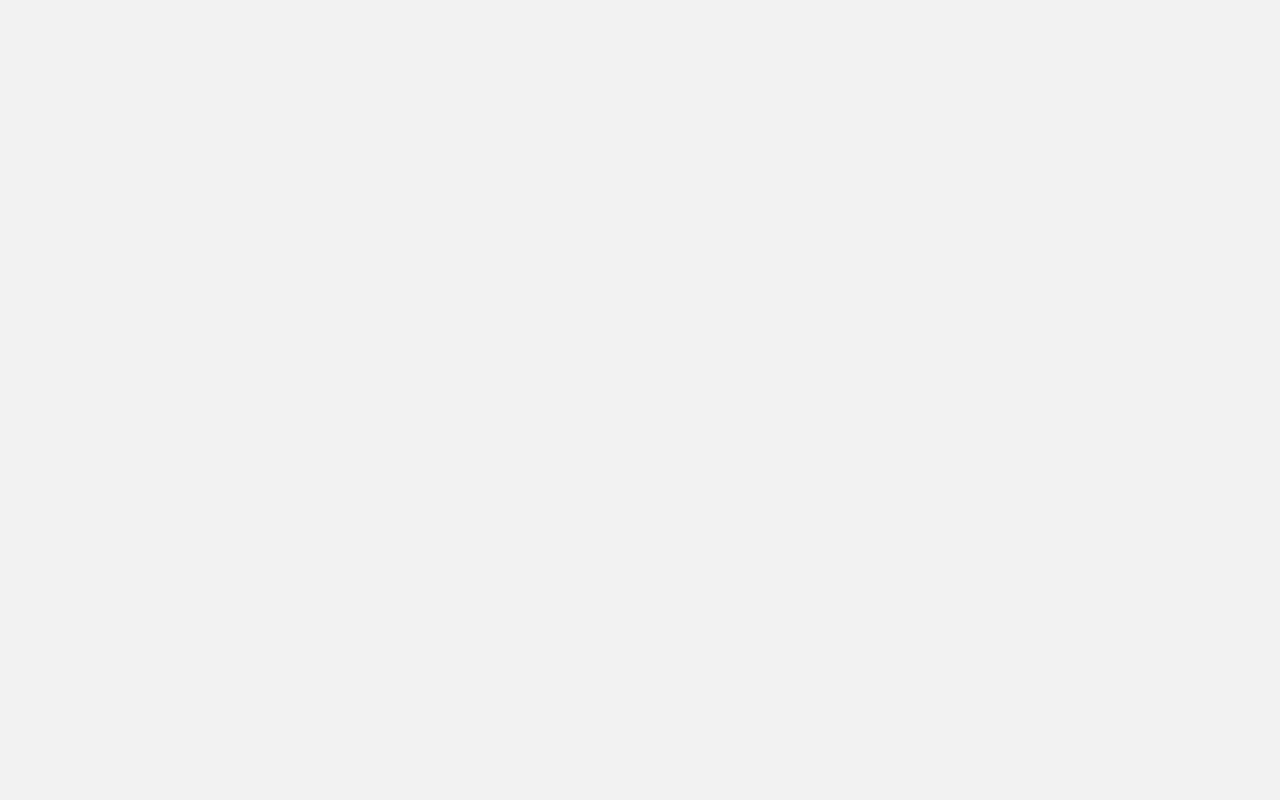
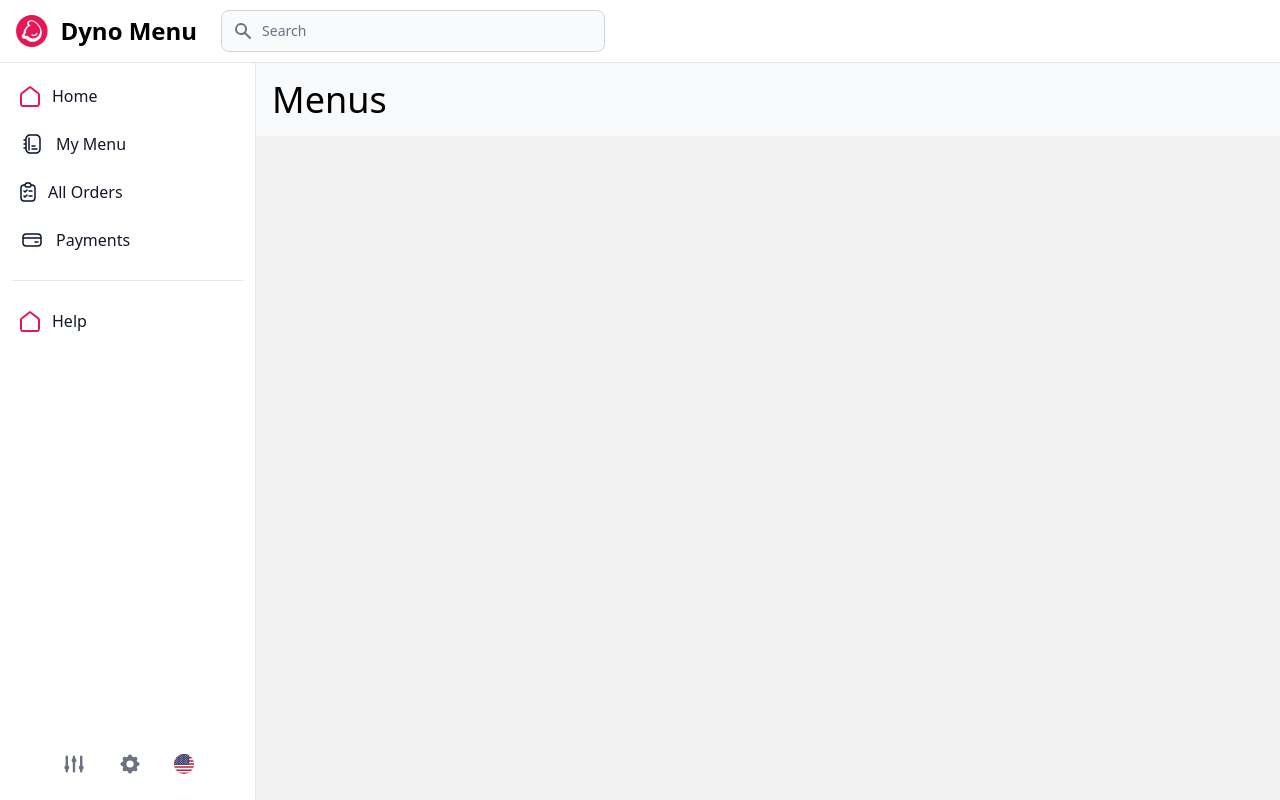
Before and after one commit to dyno-verse/dynomenu-frontend-business, a Nuxt app: page /dashboard/menu in a window 1280 px wide. Before the commit this address had no page. Built offline with nearby package versions, Linux system fonts and the light colour scheme.

Commit message:
added pages

```diff
--- a/layouts/main.vue
+++ b/layouts/main.vue
@@ -116,40 +116,40 @@
         </form>
         <ul class="space-y-2">
           <li>
-            <a
-                href="#"
+            <NuxtLink
+                to="/dashboard"
                 class="flex items-center p-2 text-base font-medium text-gray-900 rounded-lg dark:text-white hover:bg-gray-100 dark:hover:bg-gray-700 group"
             >
               <img src="../assets/imgs/ic_home.svg">
               <span class="ml-3">Home</span>
-            </a>
+            </NuxtLink>
           </li>
           <li>
-            <a
-                href="#"
+            <NuxtLink
+                to="/dashboard/menu"
                 class="flex items-center p-2 text-base font-medium text-gray-900 rounded-lg dark:text-white hover:bg-gray-100 dark:hover:bg-gray-700 group"
             >
               <img src="../assets/imgs/ic_menu.svg">
               <span class="ml-3">My Menu</span>
-            </a>
+            </NuxtLink>
           </li>
           <li>
-            <a
-                href="#"
+            <NuxtLink
+                to="/dashboard/orders"
                 class="flex items-center p-2 text-base font-medium text-gray-900 rounded-lg dark:text-white hover:bg-gray-100 dark:hover:bg-gray-700 group"
             >
               <img src="../assets/imgs/ic_orders.svg">
               <span class="ml-3">All Orders</span>
-            </a>
+            </NuxtLink>
           </li>
           <li>
-            <a
-                href="#"
+            <NuxtLink
+                to="/dashboard/payments"
                 class="flex items-center p-2 text-base font-medium text-gray-900 rounded-lg dark:text-white hover:bg-gray-100 dark:hover:bg-gray-700 group"
             >
               <img src="../assets/imgs/ic_payment.svg">
               <span class="ml-3">Payments</span>
-            </a>
+            </NuxtLink>
           </li>
         </ul>
         <ul
@@ -415,54 +415,7 @@
     </aside>
 
     <main class="p-4 md:ml-64 h-auto pt-20">
-      <div class="grid grid-cols-1 sm:grid-cols-2 lg:grid-cols-4 gap-4 mb-4">
-        <div
-            class="border-2 border-dashed border-gray-300 rounded-lg dark:border-gray-600 h-32 md:h-64"
-        ></div>
-        <div
-            class="border-2 border-dashed rounded-lg border-gray-300 dark:border-gray-600 h-32 md:h-64"
-        ></div>
-        <div
-            class="border-2 border-dashed rounded-lg border-gray-300 dark:border-gray-600 h-32 md:h-64"
-        ></div>
-        <div
-            class="border-2 border-dashed rounded-lg border-gray-300 dark:border-gray-600 h-32 md:h-64"
-        ></div>
-      </div>
-      <div
-          class="border-2 border-dashed rounded-lg border-gray-300 dark:border-gray-600 h-96 mb-4"
-      ></div>
-      <div class="grid grid-cols-2 gap-4 mb-4">
-        <div
-            class="border-2 border-dashed rounded-lg border-gray-300 dark:border-gray-600 h-48 md:h-72"
-        ></div>
-        <div
-            class="border-2 border-dashed rounded-lg border-gray-300 dark:border-gray-600 h-48 md:h-72"
-        ></div>
-        <div
-            class="border-2 border-dashed rounded-lg border-gray-300 dark:border-gray-600 h-48 md:h-72"
-        ></div>
-        <div
-            class="border-2 border-dashed rounded-lg border-gray-300 dark:border-gray-600 h-48 md:h-72"
-        ></div>
-      </div>
-      <div
-          class="border-2 border-dashed rounded-lg border-gray-300 dark:border-gray-600 h-96 mb-4"
-      ></div>
-      <div class="grid grid-cols-2 gap-4">
-        <div
-            class="border-2 border-dashed rounded-lg border-gray-300 dark:border-gray-600 h-48 md:h-72"
-        ></div>
-        <div
-            class="border-2 border-dashed rounded-lg border-gray-300 dark:border-gray-600 h-48 md:h-72"
-        ></div>
-        <div
-            class="border-2 border-dashed rounded-lg border-gray-300 dark:border-gray-600 h-48 md:h-72"
-        ></div>
-        <div
-            class="border-2 border-dashed rounded-lg border-gray-300 dark:border-gray-600 h-48 md:h-72"
-        ></div>
-      </div>
+      <slot/>
     </main>
   </div>
 </template>
--- a/pages/dashboard/index.vue
+++ b/pages/dashboard/index.vue
@@ -1,5 +1,54 @@
 <template>
-
+  <div>
+    <div class="grid grid-cols-1 sm:grid-cols-2 lg:grid-cols-4 gap-4 mb-4">
+      <div
+          class="border-2 border-dashed border-gray-300 rounded-lg dark:border-gray-600 h-32 md:h-64"
+      ></div>
+      <div
+          class="border-2 border-dashed rounded-lg border-gray-300 dark:border-gray-600 h-32 md:h-64"
+      ></div>
+      <div
+          class="border-2 border-dashed rounded-lg border-gray-300 dark:border-gray-600 h-32 md:h-64"
+      ></div>
+      <div
+          class="border-2 border-dashed rounded-lg border-gray-300 dark:border-gray-600 h-32 md:h-64"
+      ></div>
+    </div>
+    <div
+        class="border-2 border-dashed rounded-lg border-gray-300 dark:border-gray-600 h-96 mb-4"
+    ></div>
+    <div class="grid grid-cols-2 gap-4 mb-4">
+      <div
+          class="border-2 border-dashed rounded-lg border-gray-300 dark:border-gray-600 h-48 md:h-72"
+      ></div>
+      <div
+          class="border-2 border-dashed rounded-lg border-gray-300 dark:border-gray-600 h-48 md:h-72"
+      ></div>
+      <div
+          class="border-2 border-dashed rounded-lg border-gray-300 dark:border-gray-600 h-48 md:h-72"
+      ></div>
+      <div
+          class="border-2 border-dashed rounded-lg border-gray-300 dark:border-gray-600 h-48 md:h-72"
+      ></div>
+    </div>
+    <div
+        class="border-2 border-dashed rounded-lg border-gray-300 dark:border-gray-600 h-96 mb-4"
+    ></div>
+    <div class="grid grid-cols-2 gap-4">
+      <div
+          class="border-2 border-dashed rounded-lg border-gray-300 dark:border-gray-600 h-48 md:h-72"
+      ></div>
+      <div
+          class="border-2 border-dashed rounded-lg border-gray-300 dark:border-gray-600 h-48 md:h-72"
+      ></div>
+      <div
+          class="border-2 border-dashed rounded-lg border-gray-300 dark:border-gray-600 h-48 md:h-72"
+      ></div>
+      <div
+          class="border-2 border-dashed rounded-lg border-gray-300 dark:border-gray-600 h-48 md:h-72"
+      ></div>
+    </div>
+  </div>
 </template>
 
 <script lang="ts" setup>
--- /dev/null
+++ b/pages/dashboard/menu/index.vue
@@ -0,0 +1,13 @@
+<template>
+  <h1 class="text-4xl">Menus</h1>
+</template>
+
+<script lang="ts" setup>
+definePageMeta({
+  layout: "main",
+});
+</script>
+
+<style scoped>
+
+</style>
--- /dev/null
+++ b/pages/dashboard/orders.vue
@@ -0,0 +1,13 @@
+<template>
+  <h1 class="text-4xl">Orders</h1>
+</template>
+
+<script lang="ts" setup>
+definePageMeta({
+  layout: "main",
+});
+</script>
+
+<style scoped>
+
+</style>
--- /dev/null
+++ b/pages/dashboard/payments.vue
@@ -0,0 +1,13 @@
+<template>
+  <h1 class="text-4xl">Payments</h1>
+</template>
+
+<script lang="ts" setup>
+definePageMeta({
+  layout: "main",
+});
+</script>
+
+<style scoped>
+
+</style>
```
